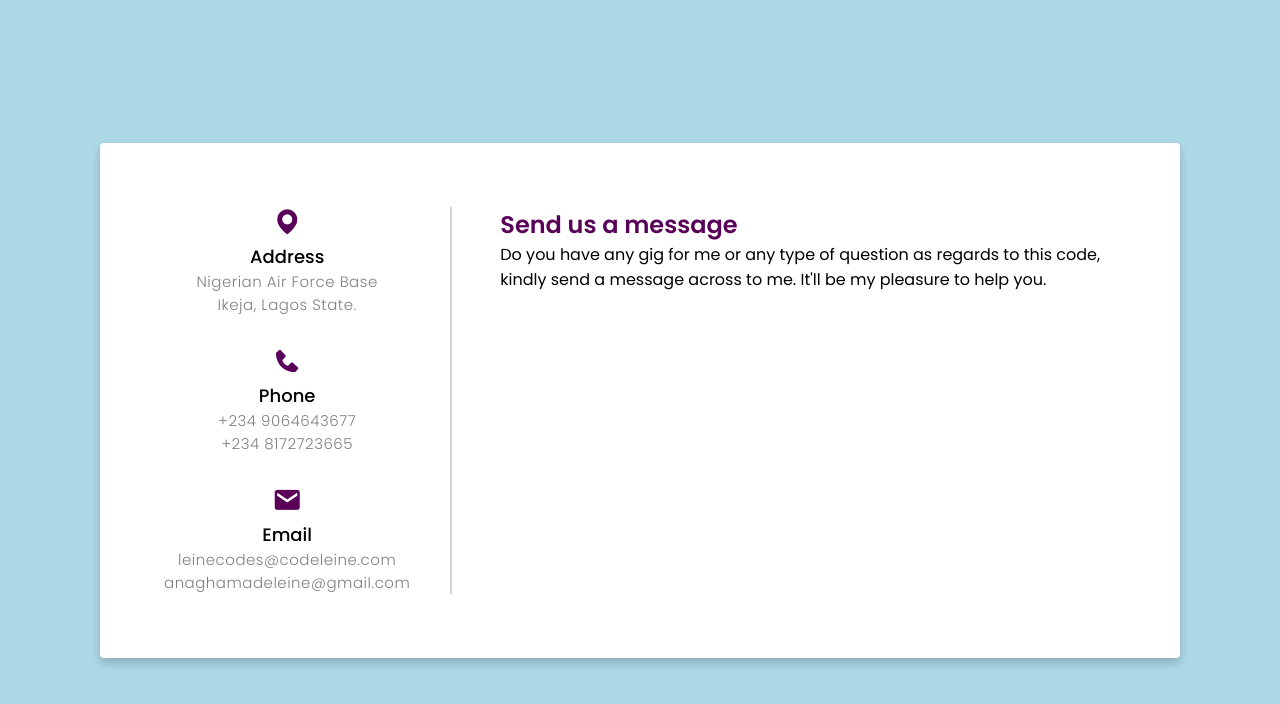
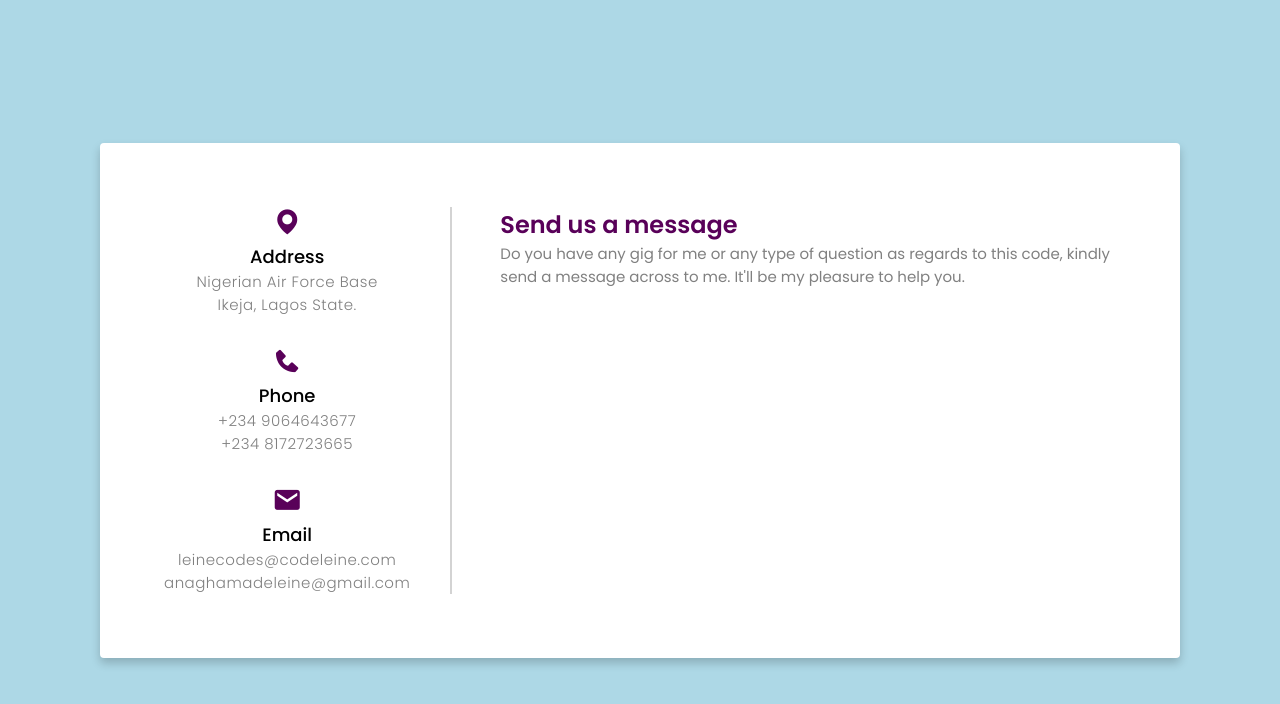
Before and after one commit to MedalLeink/Contact-Us_Form, a plain HTML site: page index.html in a window 1280 px wide. Drawn offline with nearby package versions, Linux system fonts and the light colour scheme.

Commit message:
heading and subheading added

```diff
--- a/index.html
+++ b/index.html
@@ -41,6 +41,7 @@
             this code, kindly send a message across to me. It'll be my pleasure
             to help you.
           </p>
+          <form action="#"></form>
         </div>
       </div>
     </div>
--- a/styles.css
+++ b/styles.css
@@ -63,7 +63,8 @@ body {
     text-align: center;
 }
 
-.details p {
+.details p,
+.message p {
     font-size: 15px;
     color: gray;
     font-weight: 300;
@@ -74,3 +75,8 @@ body {
     color: rgb(89, 1, 89);
     font-size: 24px;
 }
+
+.message p {
+    font-weight: 400;
+    letter-spacing: 0px;
+}
```
